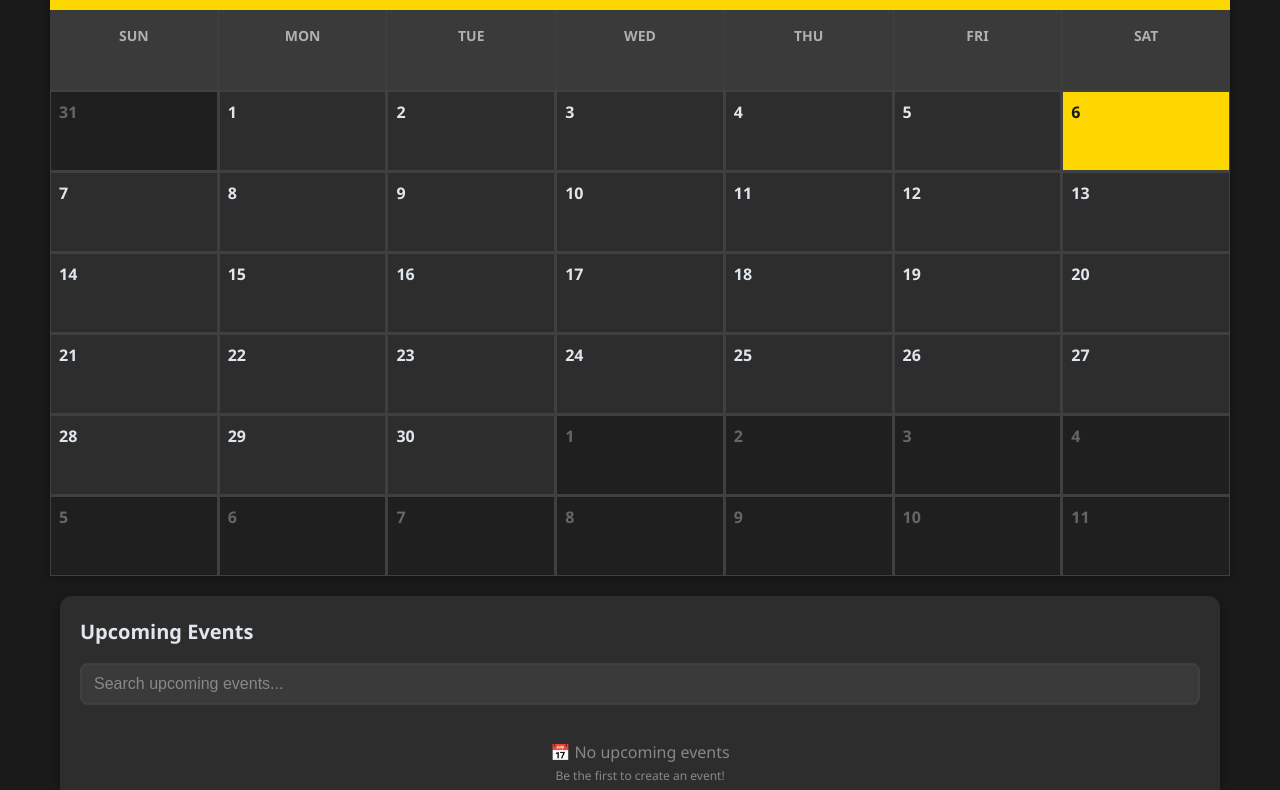
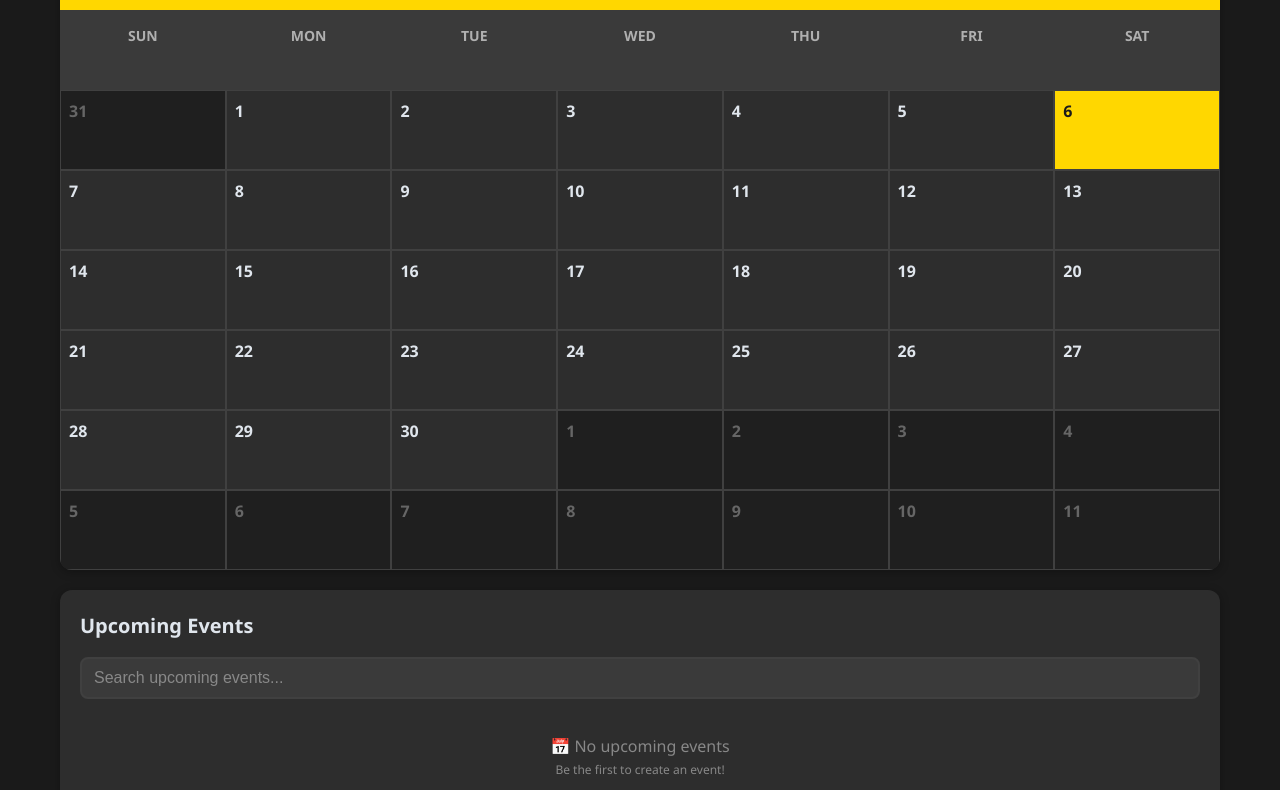
Before and after one commit to Mister-97/bxe-community-calendar, a plain HTML site: page index.html in a window 1280 px wide. Shown: the part 192-982 px from the top of the page. Drawn offline with Linux system fonts and the light colour scheme; no server answers.

Commit message:
Update index.html

```diff
--- a/index.html
+++ b/index.html
@@ -105,18 +105,6 @@
             display: flex;
             justify-content: space-between;
             align-items: center;
-        }
-
-        .calendar-container {
-            margin: 0 -10px;
-            border-radius: 0;
-        }
-
-        .calendar-grid {
-            grid-template-columns: repeat(7, 1fr);
-            grid-auto-rows: minmax(60px, auto);
-            gap: 1px;
-            background: #404040;
         }
 
         .calendar-nav {
```
